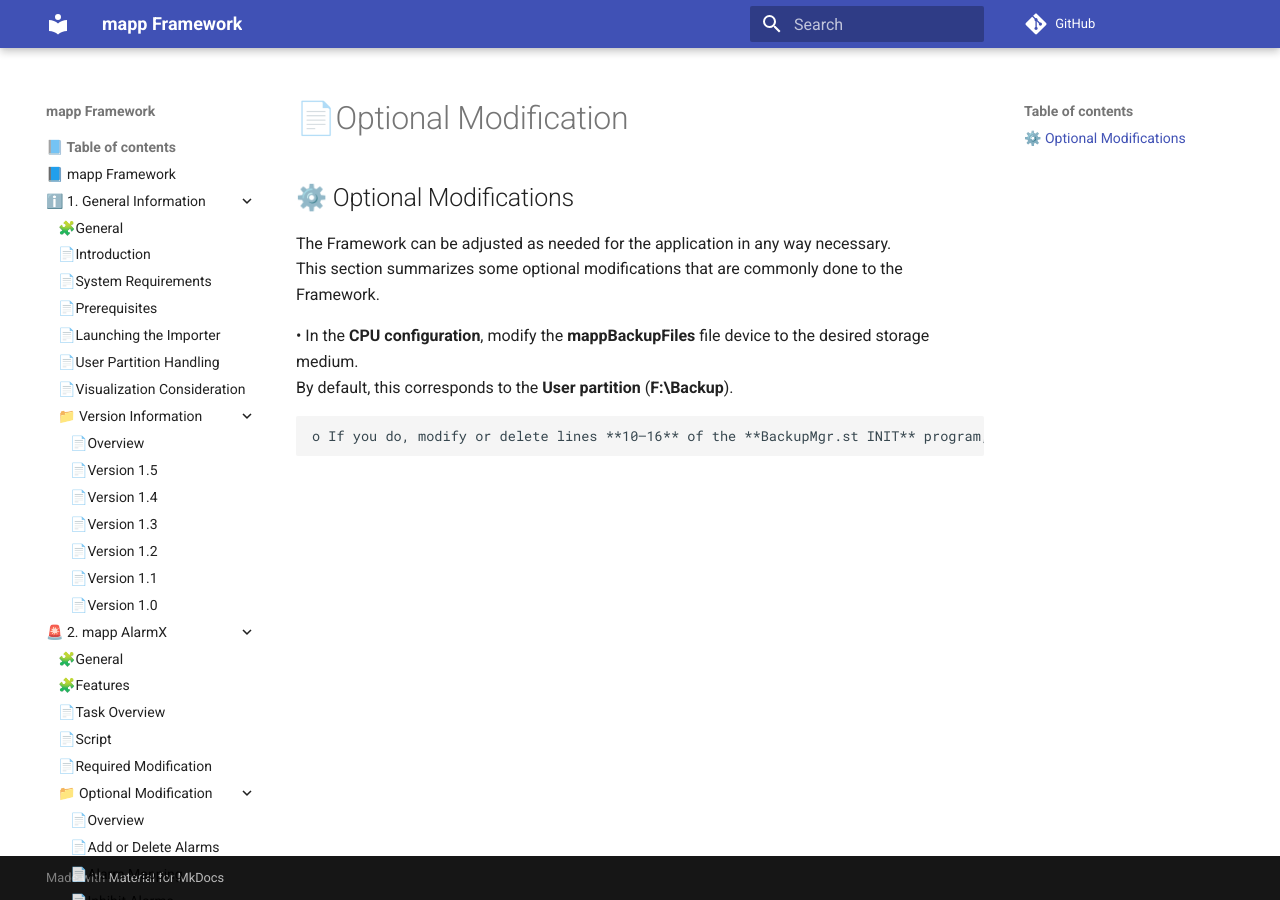
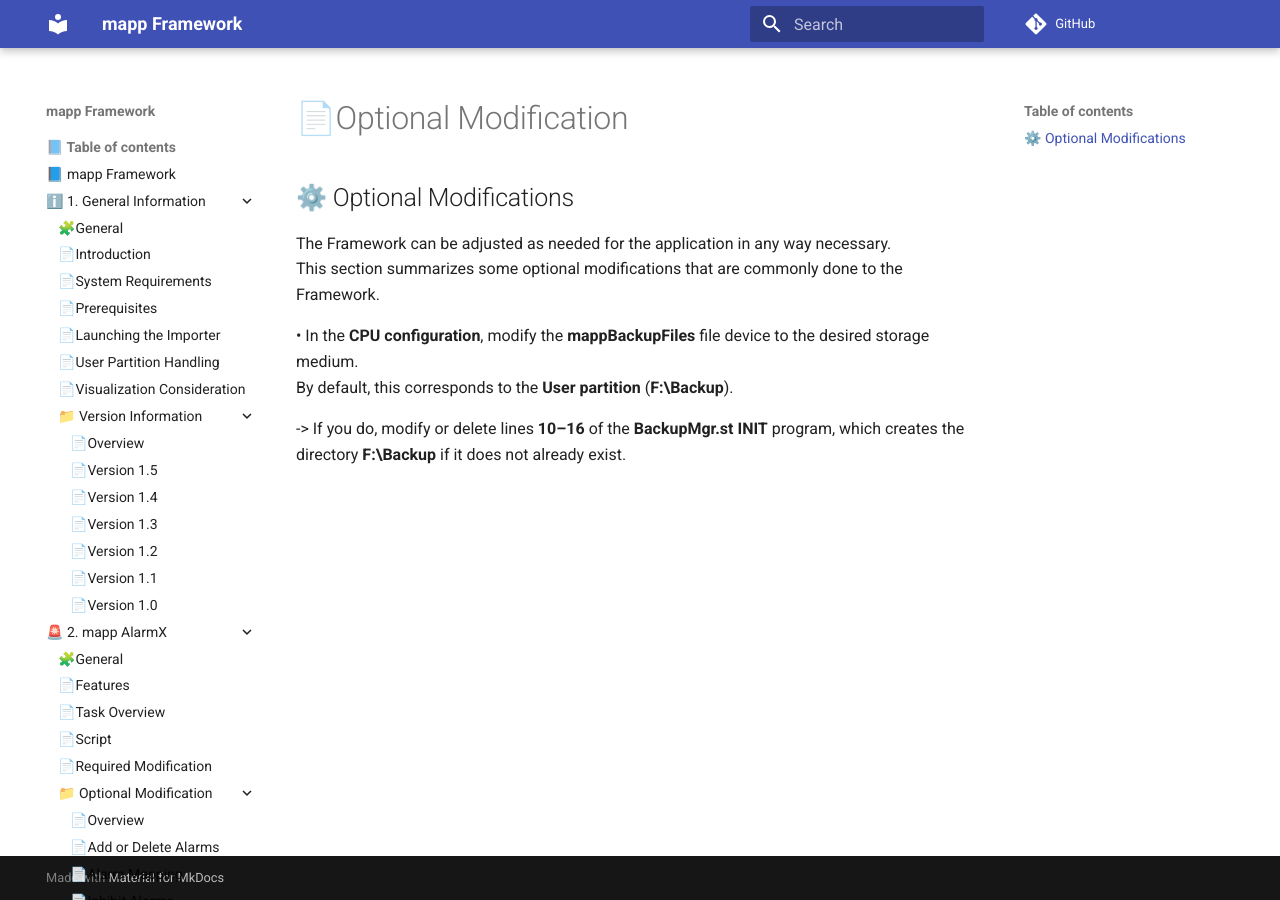
Before and after one commit to jaroslavkovar80/SSHClient, an MkDocs documentation site: the page built from docs/backup/optional_modification.md, in a window 1280 px wide. Built offline with MkDocs 1.6.1 and Material for MkDocs 9.7.7, drawn with Linux system fonts in a browser that asks for light colours; comment, search, counter and statistics services are not loaded.

```diff
--- a/docs/backup/optional_modification.md
+++ b/docs/backup/optional_modification.md
@@ -6,4 +6,4 @@ This section summarizes some optional modifications that are commonly done to th
 • In the **CPU configuration**, modify the **mappBackupFiles** file device to the desired storage medium.
   By default, this corresponds to the **User partition** (**F:\Backup**).
 
-    o If you do, modify or delete lines **10–16** of the **BackupMgr.st INIT** program, which creates the directory **F:\Backup** if it does not already exist.
+  -> If you do, modify or delete lines **10–16** of the **BackupMgr.st INIT** program, which creates the directory **F:\Backup** if it does not already exist.
--- a/mkdocs.yml
+++ b/mkdocs.yml
@@ -33,7 +33,7 @@ nav:
 
       - 🚨 2. mapp AlarmX:
           - 🧩General: alarmx/index.md
-          - 🧩Features: alarmx/features.md
+          - 📄Features: alarmx/features.md
           - 📄Task Overview: alarmx/task_overview.md
           - 📄Script: alarmx/script.md
           - 📄Required Modification: alarmx/required_modification.md
@@ -46,7 +46,7 @@ nav:
 
       - 🧭 3. mapp Axis / Cockpit:
           - 🧩General: axis_cockpit/index.md
-          - 🧩Features: axis_cockpit/features.md
+          - 📄Features: axis_cockpit/features.md
           - 📄Task Overview: axis_cockpit/task_overview.md
           - 📄Required Modification: axis_cockpit/required_modification.md
           - 📁 Optional Modification:
@@ -57,14 +57,14 @@ nav:
 
       - 💾 4. mapp Backup:
           - 🧩General: backup/index.md
-          - 🧩Features: backup/features.md
+          - 📄Features: backup/features.md
           - 📄Task Overview: backup/task_overview.md
           - 📄Required Modification: backup/required_modification.md
           - 📄Optional Modification: backup/optional_modification.md
 
       - 📂 5. mapp File:
           - 🧩General: file/index.md
-          - 🧩Features: file/features.md
+          - 📄Features: file/features.md
           - 📄Task Overview: file/task_overview.md
           - 📄Required Modification: file/required_modification.md
           - 📄Optional Modification: file/optional_modification.md
@@ -72,7 +72,7 @@ nav:
 
       - 📝 6. mapp Recipe:
           - 🧩General: recipe/index.md
-          - 🧩Features: recipe/features.md
+          - 📄Features: recipe/features.md
           - 📄Recipe System Design: recipe/system.md
           - 📄Task Overview: recipe/task_overview.md
           - 📄Required Modification: recipe/required_modification.md
@@ -82,28 +82,28 @@ nav:
 
       - 👥 7. mapp UserX:
           - 🧩General: userx/index.md
-          - 🧩Features: userx/features.md
+          - 📄Features: userx/features.md
           - 📄Task Overview: userx/task_overview.md
           - 📄Required Modification: userx/required_modification.md
           - 📄Optional Modification: userx/optional_modification.md
 
       - 🛡️ 8. mapp Audit:
           - 🧩General: audit/index.md
-          - 🧩Features: audit/features.md
+          - 📄Features: audit/features.md
           - 📄Task Overview: audit/task_overview.md
           - 📄Required Modification: audit/required_modification.md
           - 📄Optional Modification: audit/optional_modification.md
 
       - 📊 9. mapp Report:
           - 🧩General: report/index.md
-          - 🧩Features: report/features.md
+          - 📄Features: report/features.md
           - 📄Task Overview: report/task_overview.md
           - 📄Required Modification: report/required_modification.md
           - 📄Optional Modification: report/optional_modification.md
 
       - 🔁 10. mapp PackML:
           - 🧩General: packml/index.md
-          - 🧩Features: packml/features.md
+          - 📄Features: packml/features.md
           - 📄Task Overview: packml/task_overview.md
           - 📄Required Modification: packml/required_modification.md
           - 📁 Optional Modification:
```
Also changed, not shown: docs/backup/index.md (+1 -1 lines).
